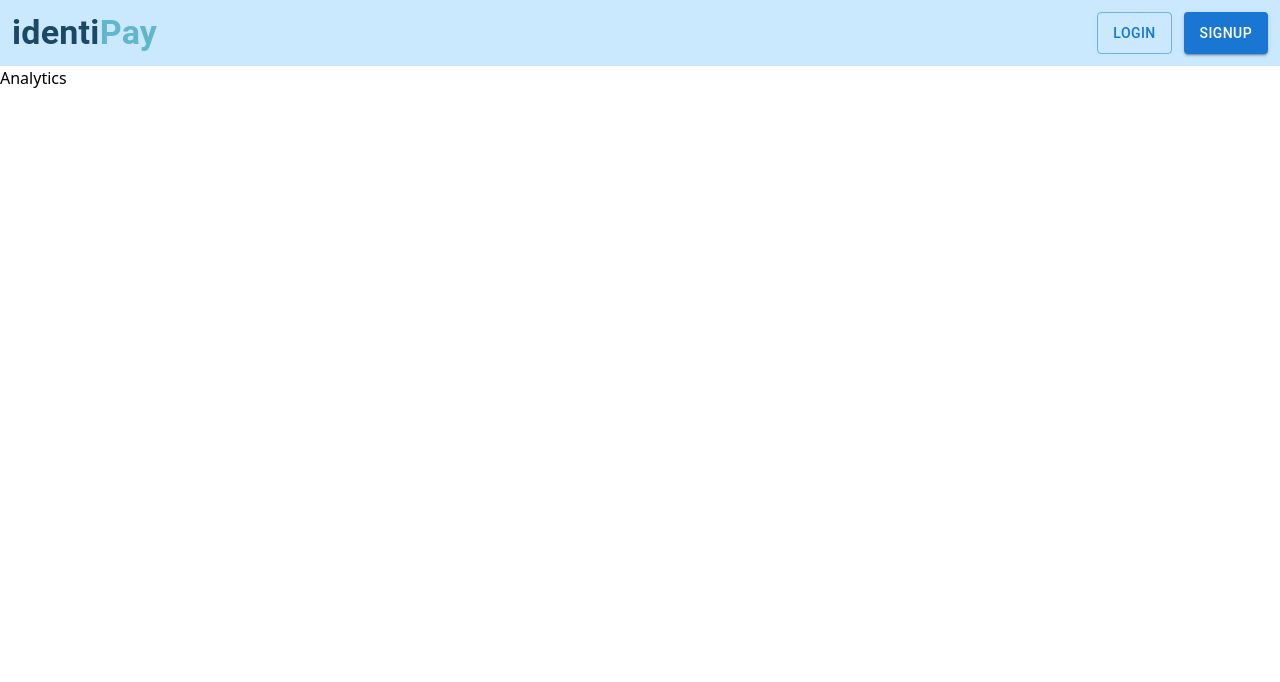
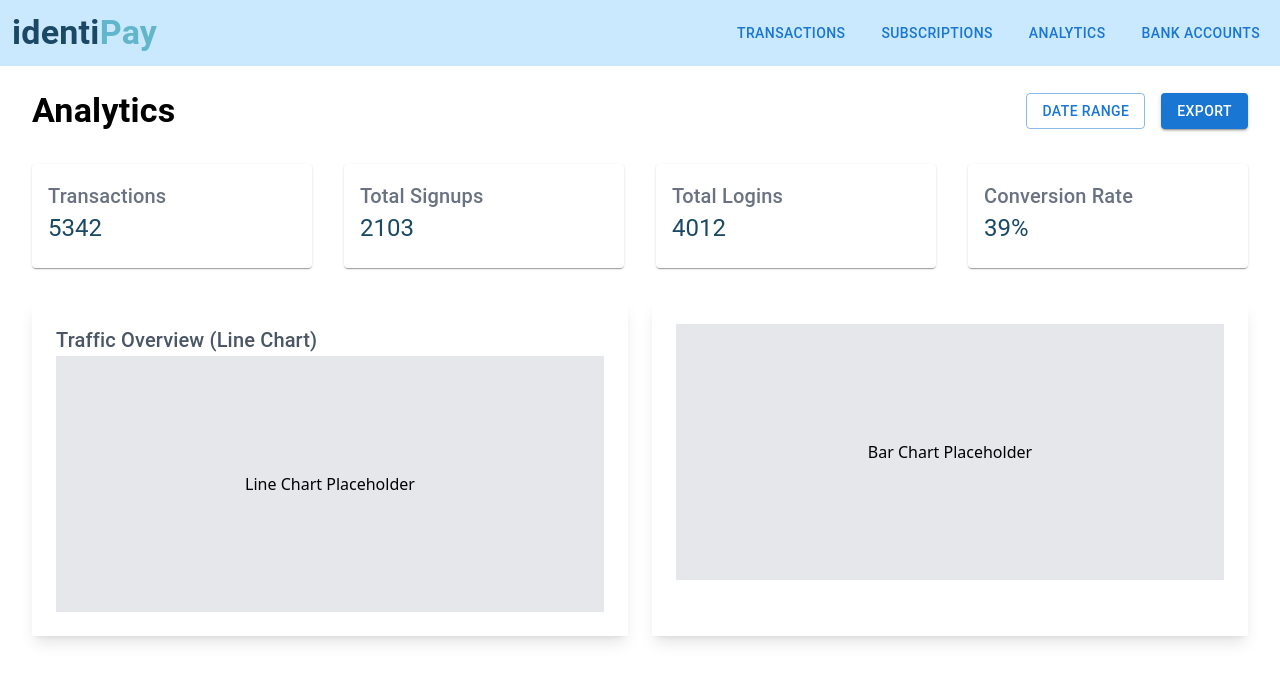
Before and after one commit to krsultov/ctrl-alt-defeat-ht11, a Next.js app in the folder frontend/: page /Analytics in a window 1280 px wide. Shown: the top 682 px of the page. Built offline with nearby package versions, Linux system fonts and the light colour scheme.

Commit message:
prototype of the Analytics page

```diff
--- a/frontend/src/app/Components/Nav.tsx
+++ b/frontend/src/app/(components)/Nav.tsx
@@ -8,7 +8,7 @@ const Nav: React.FC = () => {
     const [isAuth, setIsAuth] = useState<boolean>(false)
 
     useEffect(() => {
-        setIsAuth(false)
+        setIsAuth(true)
     }, [])
 
     return (
--- a/frontend/src/app/Analytics/page.tsx
+++ b/frontend/src/app/Analytics/page.tsx
@@ -1,7 +1,128 @@
-import React from "react"
+"use client"
 
-const Analytics = () => {
-    return <div>Analytics</div>
+import { Button, Card, CardContent, Grid, Typography } from "@mui/material"
+import React, { useState, useEffect } from "react"
+import Image from "next/image"
+import loading from "../(assets)/loading.gif"
+
+interface AnalyticsData {
+    totalVisitors: number
+    totalSignups: number
+    totalLogins: number
+    conversionRate: number
+}
+
+const Analytics: React.FC = () => {
+    const [isLoading, setIsLoading] = useState<boolean>(true)
+    const [data, setData] = useState<AnalyticsData | null>(null)
+
+    useEffect(() => {
+        setTimeout(() => {
+            setData({
+                totalVisitors: 5342,
+                totalSignups: 2103,
+                totalLogins: 4012,
+                conversionRate: 39
+            })
+            setIsLoading(false)
+        }, 2000)
+    }, [])
+
+    if (isLoading) {
+        return (
+            <div className="min-h-screen min-w-screen flex justify-center items-center bg-gray-100 py-6 px-8">
+                <div className="flex justify-center items-center">
+                    <Image src={loading} alt="Loading..." width={100} height={100} />
+                </div>
+            </div>
+        )
+    }
+
+    return (
+        <div className="px-8 py-6 min-w-screen">
+            <div className="flex justify-between items-center mb-8">
+                <Typography variant="h4" fontWeight={600}>
+                    Analytics
+                </Typography>
+                <div className="flex gap-x-4">
+                    <Button variant="outlined" color="primary">
+                        Date Range
+                    </Button>
+                    <Button variant="contained" color="primary">
+                        Export
+                    </Button>
+                </div>
+            </div>
+
+            <Grid container spacing={4} className="mb-8">
+                <Grid item xs={12} sm={6} md={3}>
+                    <Card className="shadow-lg">
+                        <CardContent>
+                            <Typography variant="h6" className="text-gray-500">
+                                Transactions
+                            </Typography>
+                            <Typography variant="h5" className="text-primary font-bold">
+                                {data.totalVisitors}
+                            </Typography>
+                        </CardContent>
+                    </Card>
+                </Grid>
+                <Grid item xs={12} sm={6} md={3}>
+                    <Card className="shadow-lg">
+                        <CardContent>
+                            <Typography variant="h6" className="text-gray-500">
+                                Total Signups
+                            </Typography>
+                            <Typography variant="h5" className="text-primary font-bold">
+                                {data.totalSignups}
+                            </Typography>
+                        </CardContent>
+                    </Card>
+                </Grid>
+                <Grid item xs={12} sm={6} md={3}>
+                    <Card className="shadow-lg">
+                        <CardContent>
+                            <Typography variant="h6" className="text-gray-500">
+                                Total Logins
+                            </Typography>
+                            <Typography variant="h5" className="text-primary font-bold">
+                                {data.totalLogins}
+                            </Typography>
+                        </CardContent>
+                    </Card>
+                </Grid>
+                <Grid item xs={12} sm={6} md={3}>
+                    <Card className="shadow-lg">
+                        <CardContent>
+                            <Typography variant="h6" className="text-gray-500">
+                                Conversion Rate
+                            </Typography>
+                            <Typography variant="h5" className="text-primary font-bold">
+                                {data.conversionRate}%
+                            </Typography>
+                        </CardContent>
+                    </Card>
+                </Grid>
+            </Grid>
+
+            <div className="grid grid-cols-1 md:grid-cols-2 gap-6 mb-8">
+                <div className="bg-white p-6 shadow-lg">
+                    <Typography variant="h6" className="text-gray-600 mb-4">
+                        Traffic Overview (Line Chart)
+                    </Typography>
+                    <div className="h-64 bg-gray-200 flex items-center justify-center">
+                        <span>Line Chart Placeholder</span>
+                    </div>
+                </div>
+                <div className="bg-white p-6 shadow-lg">
+                    <Typography variant="h6" className="text-gray-600 mb-4"></Typography>
+                    <div className="h-64 bg-gray-200 flex items-center justify-center">
+                        <span>Bar Chart Placeholder</span>
+                    </div>
+                </div>
+            </div>
+        </div>
+    )
 }
 
 export default Analytics
--- a/frontend/src/app/layout.tsx
+++ b/frontend/src/app/layout.tsx
@@ -1,6 +1,6 @@
 import type { Metadata } from "next"
 import "./globals.css"
-import Nav from "./Components/Nav"
+import Nav from "./(components)/Nav"
 
 export const metadata: Metadata = {
     title: "IdentiPay",
```
Also changed, not shown: frontend/src/app/Transactions/page.tsx (+0 -8 lines), frontend/src/app/(assets)/loading.gif (added).
